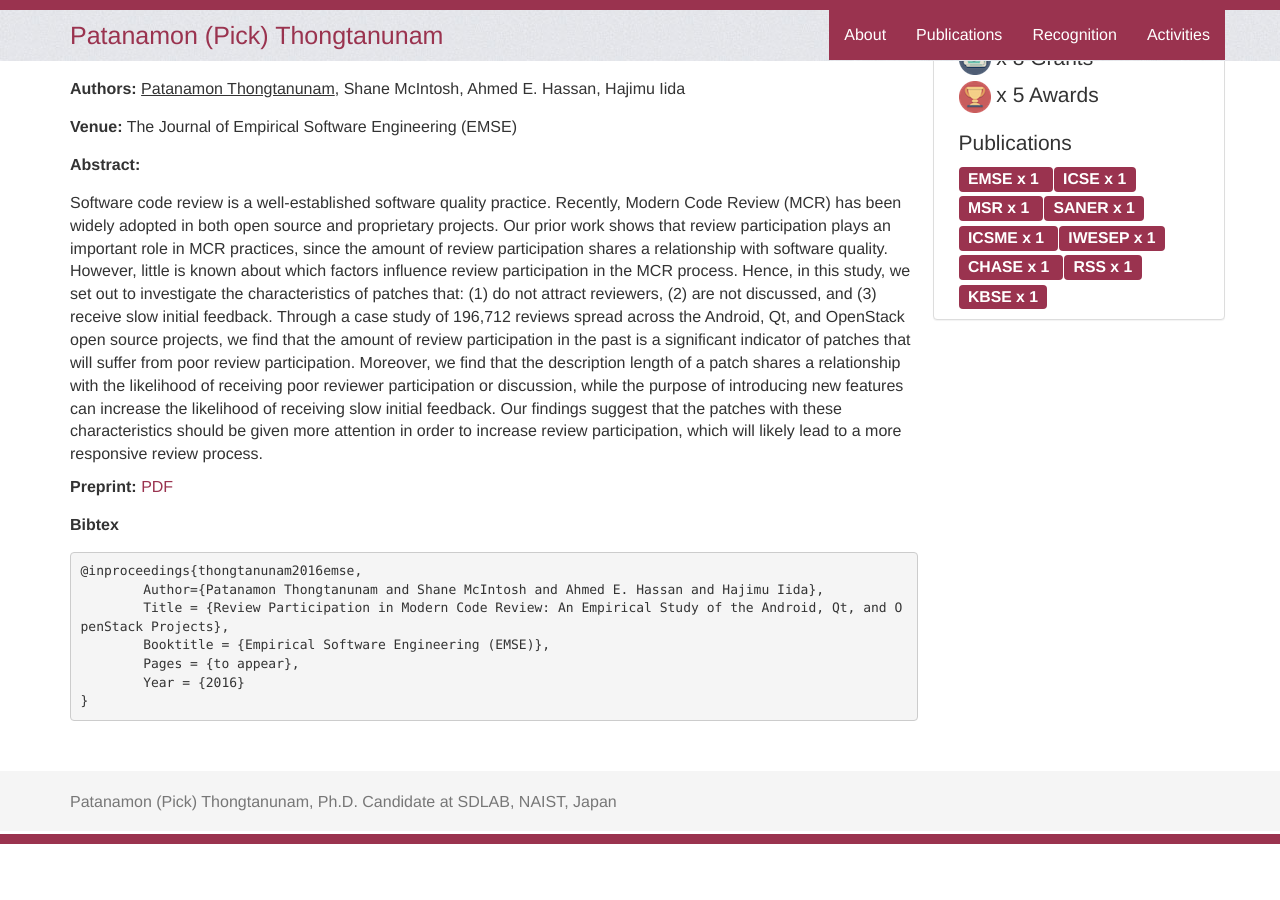
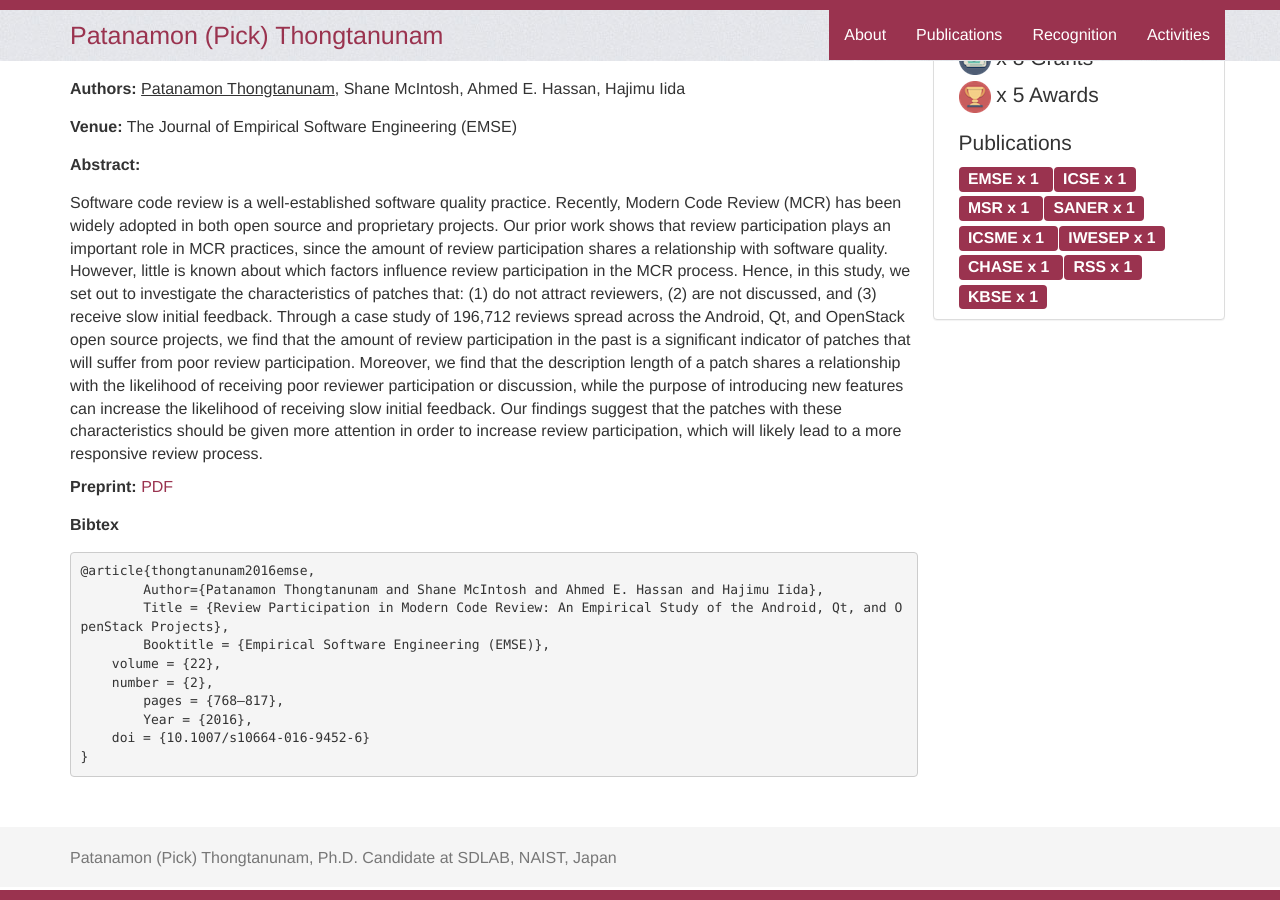
Before and after one commit to patanamon/patanamon.github.io, a Jekyll site: the page built from _papers/2016-08-04-review-participation-in-modern-code-review.markdown, in a window 1280 px wide and 900 px high, scrolled down 157 px. Built offline with Jekyll 4.4.1, drawn with Linux system fonts in a browser that asks for light colours; nearby versions of some CDN libraries; library files that are not in the unit come from our copies; before the commit the page ends 1001 px from its top, so only the background shows below that.

Commit message:
update bib for ease

```diff
--- a/_papers/2016-08-04-review-participation-in-modern-code-review.markdown
+++ b/_papers/2016-08-04-review-participation-in-modern-code-review.markdown
@@ -11,10 +11,13 @@ preprint: http://sail.cs.queensu.ca/Downloads/EMSE2016_ReviewParticipationInMode
 preprint_2: http://sdlab.naist.jp/pman3/pman3.cgi?DOWNLOAD=168
 abstract: "Software code review is a well-established software quality practice. Recently, Modern Code Review (MCR) has been widely adopted in both open source and proprietary projects. Our prior work shows that review participation plays an important role in MCR practices, since the amount of review participation shares a relationship with software quality. However, little is known about which factors influence review participation in the MCR process. Hence, in this study, we set out to investigate the characteristics of patches that: (1) do not attract reviewers, (2) are not discussed, and (3) receive slow initial feedback. Through a case study of 196,712 reviews spread across the Android, Qt, and OpenStack open source projects, we find that the amount of review participation in the past is a significant indicator of patches that will suffer from poor review participation. Moreover, we find that the description length of a patch shares a relationship with the likelihood of receiving poor reviewer participation or discussion, while the purpose of introducing new features can increase the likelihood of receiving slow initial feedback. Our findings suggest that the patches with these characteristics should be given more attention in order to increase review participation, which will likely lead to a more responsive review process."
 ---
-@inproceedings{thongtanunam2016emse,
+@article{thongtanunam2016emse,
 	Author={Patanamon Thongtanunam and Shane McIntosh and Ahmed E. Hassan and Hajimu Iida},
 	Title = {Review Participation in Modern Code Review: An Empirical Study of the Android, Qt, and OpenStack Projects},
 	Booktitle = {Empirical Software Engineering (EMSE)},
-	Pages = {to appear},
-	Year = {2016}
+    volume = {22},
+    number = {2},
+	pages = {768--817},
+	Year = {2016},
+    doi = {10.1007/s10664-016-9452-6}
 }
```
